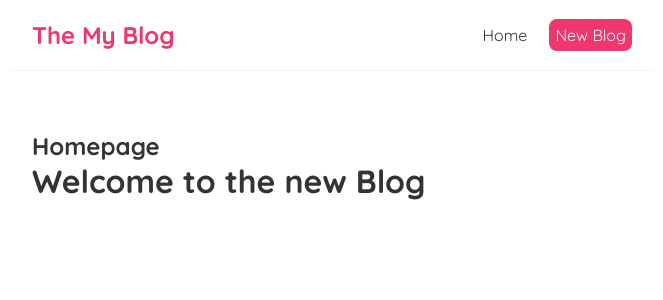
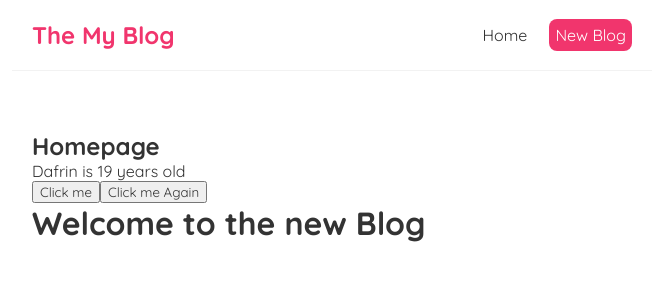
Before and after one commit to destroylord/learn-reactjs, a React (Create React App) app: page / in a window 1280 px wide. Shown: the top 300 px of the page, without its empty margins (308-971 px from the left). Built offline with nearby package versions, Linux system fonts and the light colour scheme.

Commit message:
state hooks

```diff
--- a/src/Home.js
+++ b/src/Home.js
@@ -1,7 +1,26 @@
+import { useState } from 'react';
+
 const Home = () => {
+
+
+    // let name = 'Dafrin';
+    const [name, setName] = useState('Dafrin');
+    const [age, setAge] = useState(19);
+
+    const handleClick = () => {
+        setName('FAHMI DAFRIN MAULANA');
+        setAge(20);
+    }
+
+    const handleClickAgain = (name) => {
+        console.log('hello '+ name);
+    }
     return (
         <div className="home">
             <h2>Homepage</h2>
+            <p>{name} is {age} years old</p>
+            <button onClick={handleClick}>Click me</button>
+            <button onClick={ () => handleClickAgain('dafrin') }>Click me Again</button>
         </div>
      );
 }
```
Also changed, not shown: 1 other file (tests, documents, lock files or other folders).
